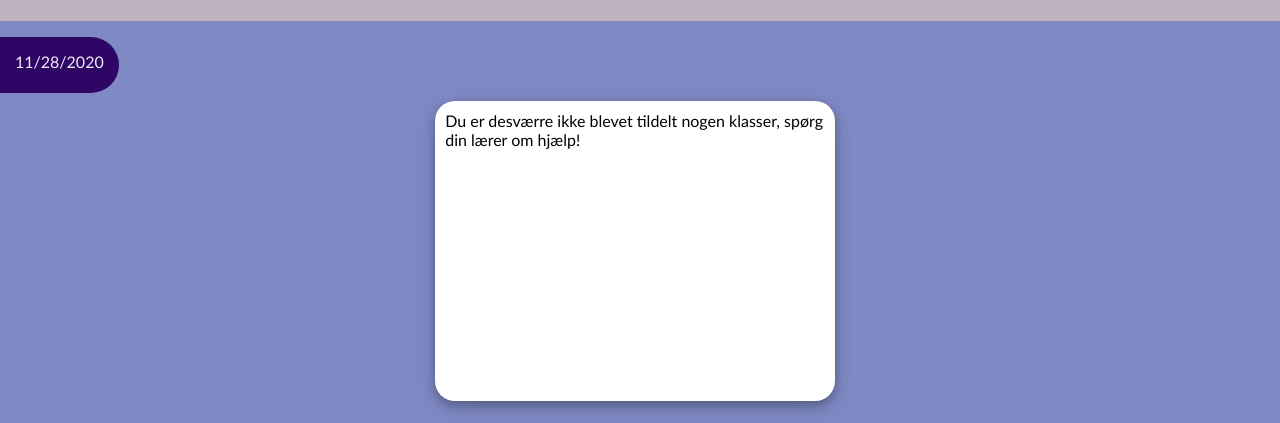
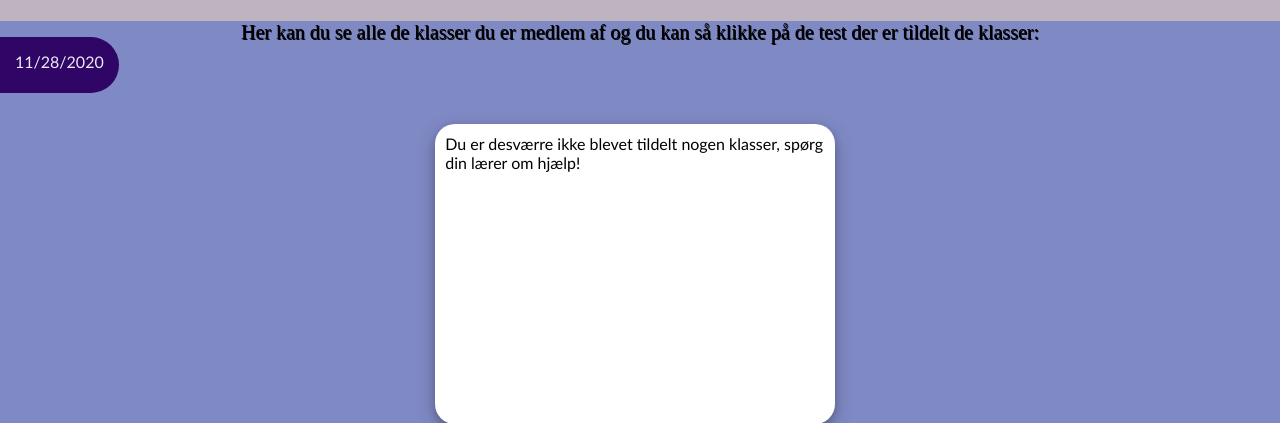
Before and after one commit to Wistoft2410/Mini-Eksamen-DDU, a Python web app: template templates/test_velkommen.html in a window 1280 px wide. Shown: the part 137-560 px from the top of the page. Run offline with Jinja, Linux system fonts and the light colour scheme; the template is opened without the code that fills it, so the values that code supplies are empty.

Commit message:
felj css felj rettelse

```diff
--- a/static/styles/stylesheet.css
+++ b/static/styles/stylesheet.css
@@ -23,7 +23,6 @@ body {
   text-align: center;
 
 }
-
 .header {
   background-color: #BDB4BF;
   padding: 20px;
@@ -42,7 +41,6 @@ body {
 
 #loginheader {
   font-size: 100px;
-
 }
 
 .topnav {
@@ -96,8 +94,6 @@ body {
   padding: 10px;
   box-shadow: 0 4px 8px 0 rgba(0, 0, 0, 0.2), 0 6px 20px 0 rgba(0, 0, 0, 0.19);
 }
-
-
 .middle a {
   font-size: 20px;
   text-decoration: none;
@@ -228,9 +224,16 @@ button:hover {   /*Når man hover over button*/
   margin: 10px 0px;
   border-bottom-right-radius: 30px;
   border-top-right-radius: 30px;
-
 }
 
+#text1 {
+  font-size: 20px;
+  font-family: Times New Roman;
+  font-style: normal;
+  font-weight: thick;
+  text-shadow: 1px 1px  #000000;
+  text-align: center;
+}
 
 .container2 {
   float: center;
--- a/templates/layout.html
+++ b/templates/layout.html
@@ -38,7 +38,7 @@
         <!-- Her bliver flash beskeder vist til brugeren, disse flash beskeder bliver hentet fra browser sessionen! -->
         {% with messages = get_flashed_messages() %}
             {% if messages %}
-                <div class="middle">
+                <div class="login">
                     {% for message in messages %}
                         <h3>{{ message }}</h3>
                     {% endfor %}
--- a/templates/test_velkommen.html
+++ b/templates/test_velkommen.html
@@ -8,13 +8,15 @@
 
 <p><span id="datetime"></span></p>
 
+<p id ="text1">Her kan du se alle de klasser du er medlem af og du kan så klikke på de test der er tildelt de klasser:</p>
+
 <div class ="container2">
 
     {% if classes|length %}
-        <p>Her kan du se alle de klasser du er medlem af og du kan så klikke på de test der er tildelt de klasser:</p>
+
         <b></b>
         {% for rel in classes %}
-            <a href="/test/{{ rel.clazz.name }}">Start den test der er tildelt klassen {{ rel.clazz.name }}</a>
+            <a href="/test/{{ rel.clazz.name }}">Start den test der er tildelt klassen: {{ rel.clazz.name }}</a>
             <br>
         {% endfor %}
     {% else %}
```
Also changed, not shown: templates/errors/401.html (+6 -13 lines).
